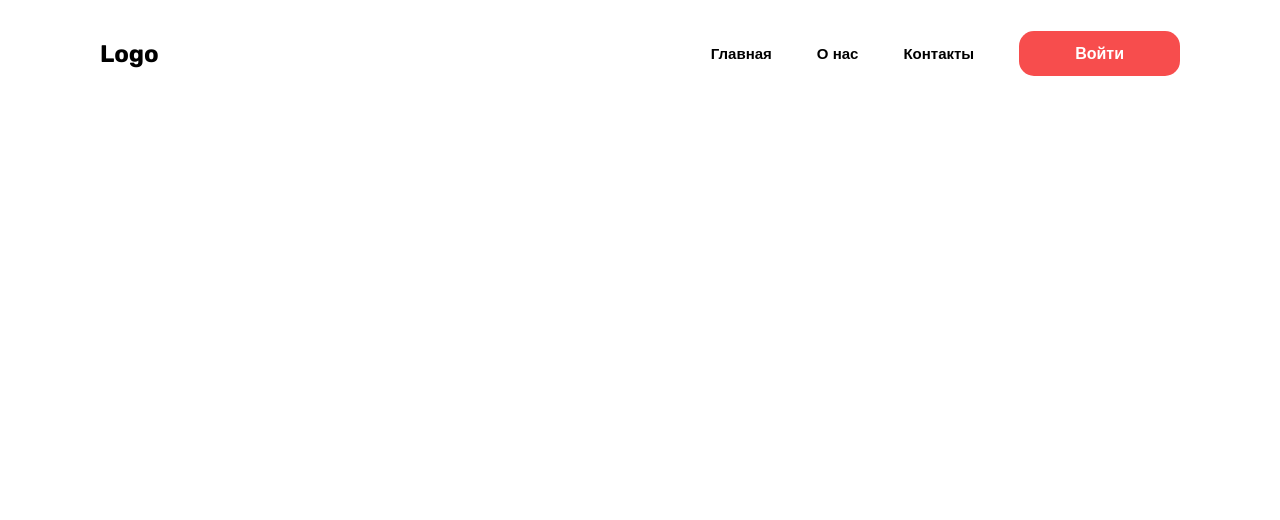
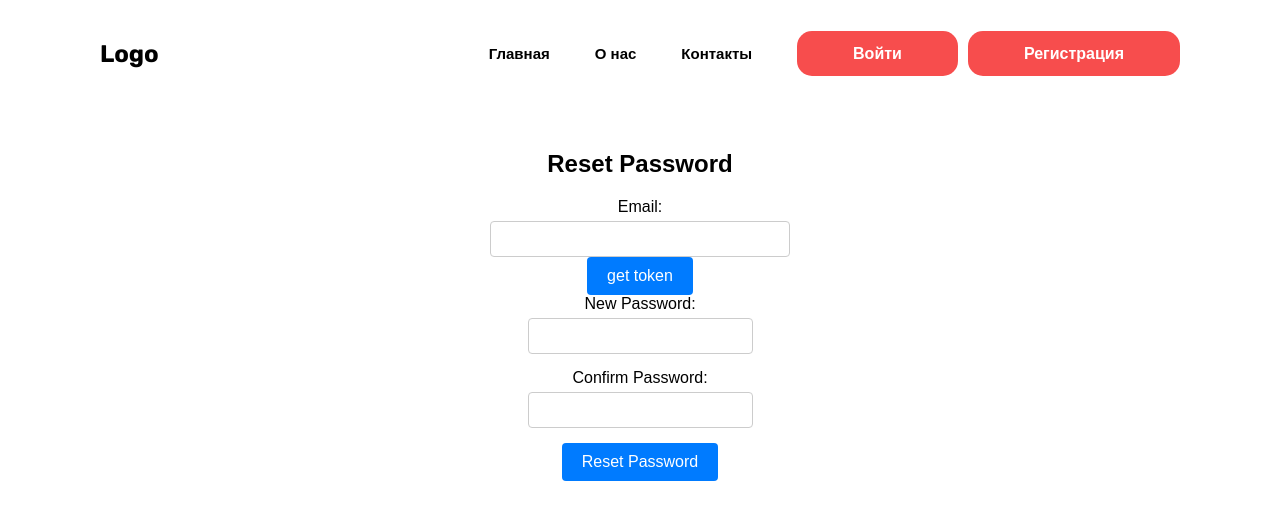
Before and after one commit to EmirlanDogdurbaev/paymant, a React (Vite) app: page /reset_password in a window 1280 px wide. Shown: the top 520 px of the page. Built offline with nearby package versions, Linux system fonts and the light colour scheme.

Commit message:
fix btn auth

```diff
--- a/src/App.jsx
+++ b/src/App.jsx
@@ -6,6 +6,7 @@ import TransactionPage from './pages/TransactionPage/TransactionPage.jsx';
 import Signup from "./module/Auth/Signup/Signup.jsx";
 import Login from "./module/Auth/Login/Login.jsx";
 import Logout from "./module/Auth/Logout/Logout.jsx";
+import ResetPassword from "./module/Auth/ResetPassword/ResetPassword.jsx";
 
 function App() {
 
@@ -18,6 +19,7 @@ function App() {
                     <Route path="/signup" element={<Signup/>}/>
                     <Route path="/login" element={<Login/>}/>
                     <Route path="/logout" element={<Logout/>}/>
+                    <Route path="/reset_password" element={<ResetPassword/>}/>
                 </Routes>
             </Layout>
         </>
--- a/src/components/Nav/Nav.jsx
+++ b/src/components/Nav/Nav.jsx
@@ -1,7 +1,8 @@
-import React, { useState } from 'react';
-import { Link } from 'react-router-dom';
+import React, {useState} from 'react';
+import {Link} from 'react-router-dom';
 import MenuIcon from '@mui/icons-material/Menu';
 import classes from './Nav.module.scss';
+import Logout from "../../module/Auth/Logout/Logout.jsx";
 
 const Nav = () => {
     const [isMenuActive, setIsMenuActive] = useState(false);
@@ -9,6 +10,7 @@ const Nav = () => {
     const toggleMenuHandler = () => {
         setIsMenuActive((prevState) => !prevState);
     };
+
 
     return (
         <nav className={classes.navbar}>
@@ -29,13 +31,25 @@ const Nav = () => {
                     </Link>
                 </li>
                 <li className={classes.navbar__item}>
-          <Link className={classes.login} to="/login" onClick={toggleMenuHandler}>
+                    {
+                        localStorage.getItem("access_token") ? (
+                            <Logout/>
+                        ) : (
+                            <>
+                                <Link className={classes.login} to="/login" onClick={toggleMenuHandler}
+                                      style={{marginRight: "10px"}}>
                                     Войти
                                 </Link>
+                                <Link className={classes.login} to="/signup" onClick={toggleMenuHandler}>
+                                    Регистрация
+                                </Link>
+                            </>
+                        )
+                    }
                 </li>
             </ul>
             <button className={classes.navbar__menu} onClick={toggleMenuHandler}>
-        <MenuIcon className={classes.navbar__icon} />
+                <MenuIcon className={classes.navbar__icon}/>
             </button>
         </nav>
     );
--- /dev/null
+++ b/src/module/Auth/Login/Login.module.scss
@@ -0,0 +1,67 @@
+.loginContainer {
+  width: 100%;
+  height: 100vh;
+  display: flex;
+  justify-content: center;
+  align-items: center;
+  flex-direction: column;
+}
+
+.loginForm {
+  display: flex;
+  flex-direction: column;
+  align-items: center;
+  width: 300px;
+}
+
+.loginTitle {
+  font-size: 24px;
+  margin-bottom: 16px;
+}
+
+.loginInput {
+  margin-bottom: 12px;
+  padding: 8px;
+  font-size: 16px;
+  border: 1px solid #ccc;
+  border-radius: 4px;
+  width: 100%;
+}
+
+.loginButton {
+  padding: 10px 20px;
+  font-size: 16px;
+  background-color: #007bff;
+  color: white;
+  border: none;
+  border-radius: 4px;
+  cursor: pointer;
+  transition: background-color 0.3s;
+  margin-right: 10px;
+
+  &:disabled {
+    background-color: #aaa;
+  }
+}
+
+.loginError {
+  color: red;
+  margin-top: 12px;
+}
+
+.linkContainer {
+  display: flex;
+  justify-content: center;
+  align-items: center;
+}
+
+.registerLink {
+  margin-left: 10px;
+  font-size: 14px;
+  color: #007bff;
+  text-decoration: none;
+
+  &:hover {
+    text-decoration: underline;
+  }
+}
--- /dev/null
+++ b/src/module/Auth/ResetPassword/ResetPassword.jsx
@@ -0,0 +1,86 @@
+import React, {useState} from 'react';
+import axios from 'axios';
+import {useNavigate} from 'react-router-dom';
+import styles from './ResetPassword.module.scss';
+
+const ResetPassword = () => {
+    const [password, setPassword] = useState('');
+    const [confirmPassword, setConfirmPassword] = useState('');
+    const [message, setMessage] = useState('');
+    const navigate = useNavigate();
+
+    const extractParams = (url) => {
+        const urlObj = new URL(url);
+        const token = urlObj.searchParams.get('token');
+        const uid = urlObj.searchParams.get('uid');
+        return {token, uid};
+    };
+
+    const handleSubmit = async (e) => {
+        e.preventDefault();
+        const url = window.location.href;
+        const {token, uid} = extractParams(url);
+
+        if (password !== confirmPassword) {
+            setMessage('Passwords do not match');
+            return;
+        }
+
+        try {
+            await axios.post('http://192.168.212.149:8000/api/v1/user/password/reset/confirm/', {
+                token, uid, new_password: password,
+            });
+            setMessage('Password reset successful');
+            setTimeout(() => {
+                navigate('/');
+            }, 3000);
+        } catch (error) {
+            setMessage('Password reset failed');
+            console.error(error);
+        }
+    };
+
+    const [email, setEmail] = useState('');
+    const getToken = async (e) => {
+        e.preventDefault();
+        try {
+            await axios.post("http://192.168.212.149:8000/api/v1/user/password/reset/", {email})
+        } catch (error) {
+            console.error(error);
+        }
+    }
+
+    return (<div className={styles.resetPasswordContainer}>
+            <h1>Reset Password</h1>
+
+            <form onSubmit={getToken}>
+                <label>Email:</label>
+                <input type="email" value={email} onChange={(e) => setEmail(e.target.value)}/>
+
+                <button type={"submit"}>get token</button>
+            </form>
+            <form onSubmit={handleSubmit}>
+                <div>
+                    <label>New Password:</label>
+                    <input
+                        type="password"
+                        value={password}
+                        onChange={(e) => setPassword(e.target.value)}
+                    />
+                </div>
+                <div>
+                    <label>Confirm Password:</label>
+                    <input
+                        type="password"
+                        value={confirmPassword}
+                        onChange={(e) => setConfirmPassword(e.target.value)}
+                    />
+                </div>
+                <button type="submit">Reset Password</button>
+            </form>
+            {message &&
+                <p className={message === 'Password reset successful' ? styles.success : styles.error}>{message}</p>}
+        </div>);
+};
+
+export default ResetPassword;
--- /dev/null
+++ b/src/module/Auth/ResetPassword/ResetPassword.module.scss
@@ -0,0 +1,58 @@
+// src/ResetPassword.module.scss
+
+.resetPasswordContainer {
+  padding: 150px 0;
+  text-align: center;
+
+  h1 {
+    margin-bottom: 20px;
+  }
+
+  form {
+    display: flex;
+    flex-direction: column;
+    align-items: center;
+
+    div {
+      margin-bottom: 15px;
+    }
+
+    label {
+      display: block;
+      margin-bottom: 5px;
+    }
+
+    input {
+      padding: 8px;
+      font-size: 16px;
+      border: 1px solid #ccc;
+      border-radius: 4px;
+      width: 100%;
+      max-width: 300px;
+    }
+
+    button {
+      padding: 10px 20px;
+      font-size: 16px;
+      color: #fff;
+      background-color: #007bff;
+      border: none;
+      border-radius: 4px;
+      cursor: pointer;
+
+      &:hover {
+        background-color: #0056b3;
+      }
+    }
+  }
+
+  p {
+    margin-top: 20px;
+    font-size: 16px;
+    color: green;
+  }
+
+  .error {
+    color: red;
+  }
+}
--- a/src/module/Auth/Signup/Signup.jsx
+++ b/src/module/Auth/Signup/Signup.jsx
@@ -1,7 +1,8 @@
-import {useState} from "react";
-import {useDispatch, useSelector} from "react-redux";
-import {signup} from "../../../store/slices/authSlice.js";
-import {useNavigate} from "react-router-dom";
+import React, { useState } from "react";
+import { useDispatch, useSelector } from "react-redux";
+import { signup } from "../../../store/slices/authSlice.js";
+import {Link, useNavigate} from "react-router-dom";
+import styles from "./Signup.module.scss";
 
 const Signup = () => {
     const dispatch = useDispatch();
@@ -11,42 +12,47 @@ const Signup = () => {
     const error = useSelector((state) => state.auth.error);
     const token = useSelector((state) => state.auth.token);
     const navigate = useNavigate();
+
     const handleSignup = () => {
-        dispatch(signup({password, email}));
+        dispatch(signup({ password, email }));
         navigate("/");
     };
-
 
     if (token) {
         return null;
     }
 
     return (
-        <div style={{marginTop: "48px"}}>
-            <div>
-                <h2>Signup</h2>
-
+        <div className={styles.signupContainer}>
+            <div className={styles.signupForm}>
+                <h2 className={styles.signupTitle}>Signup</h2>
                 <input
                     type="password"
                     placeholder="Password"
                     value={password}
                     onChange={(e) => setPassword(e.target.value)}
+                    className={styles.signupInput}
                 />
                 <input
                     type="email"
                     placeholder="Email"
                     value={email}
                     onChange={(e) => setEmail(e.target.value)}
+                    className={styles.signupInput}
                 />
-                <button
-                    onClick={() => {
-                        handleSignup();
-                    }}
-                    disabled={loading}
-                >
-                    {loading ? "Loading..." : "Signup"}
-                </button>
-                {error && <p>Error: {error}</p>}
+
+
+                <div className={styles.linkContainer}>
+                    <button
+                        onClick={handleSignup}
+                        disabled={loading}
+                        className={styles.signupButton}
+                    >
+                        {loading ? "Загрузка..." : "Войти"}
+                    </button>
+                    <Link to="/signup" className={styles.registerLink}>Регистрация</Link>
+                </div>
+                {error && <p className={styles.signupError}>Error: {error}</p>}
             </div>
         </div>
     );
--- /dev/null
+++ b/src/module/Auth/Signup/Signup.module.scss
@@ -0,0 +1,58 @@
+// Signup.module.scss
+
+.signupContainer {
+  width: 100%;
+  height: 100vh;
+  display: flex;
+  flex-direction: column;
+  align-items: center;
+  justify-content: center;
+}
+
+.signupForm {
+  display: flex;
+  flex-direction: column;
+  align-items: center;
+  justify-content: center;
+}
+
+.signupTitle {
+  font-size: 24px;
+  margin-bottom: 16px;
+}
+
+.signupInput {
+  margin-bottom: 12px;
+  padding: 8px;
+  font-size: 16px;
+  border: 1px solid #ccc;
+  border-radius: 4px;
+  width: 100%;
+  max-width: 300px;
+}
+
+.signupButton {
+  padding: 10px 20px;
+  font-size: 16px;
+  background-color: #007bff;
+  color: white;
+  border: none;
+  border-radius: 4px;
+  cursor: pointer;
+  transition: background-color 0.3s;
+
+  &:disabled {
+    background-color: #aaa;
+  }
+}
+
+.linkContainer {
+  display: flex;
+  justify-content: center;
+  align-items: center;
+}
+
+.signupError {
+  color: red;
+  margin-top: 12px;
+}
```
Also changed, not shown: src/module/Auth/Login/Login.jsx (+20 -13 lines), src/pages/TransactionPage/TransactionPage.jsx (+36 -70 lines). Lines whose indentation alone changed are shown as unchanged.
